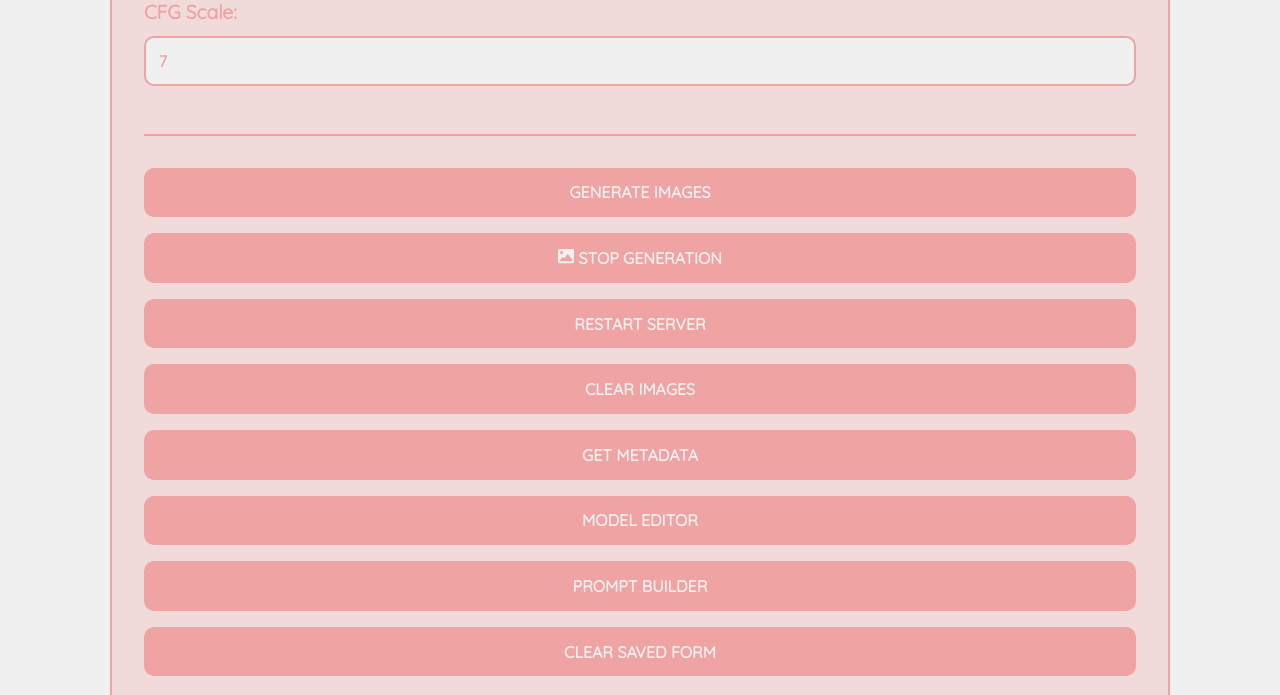
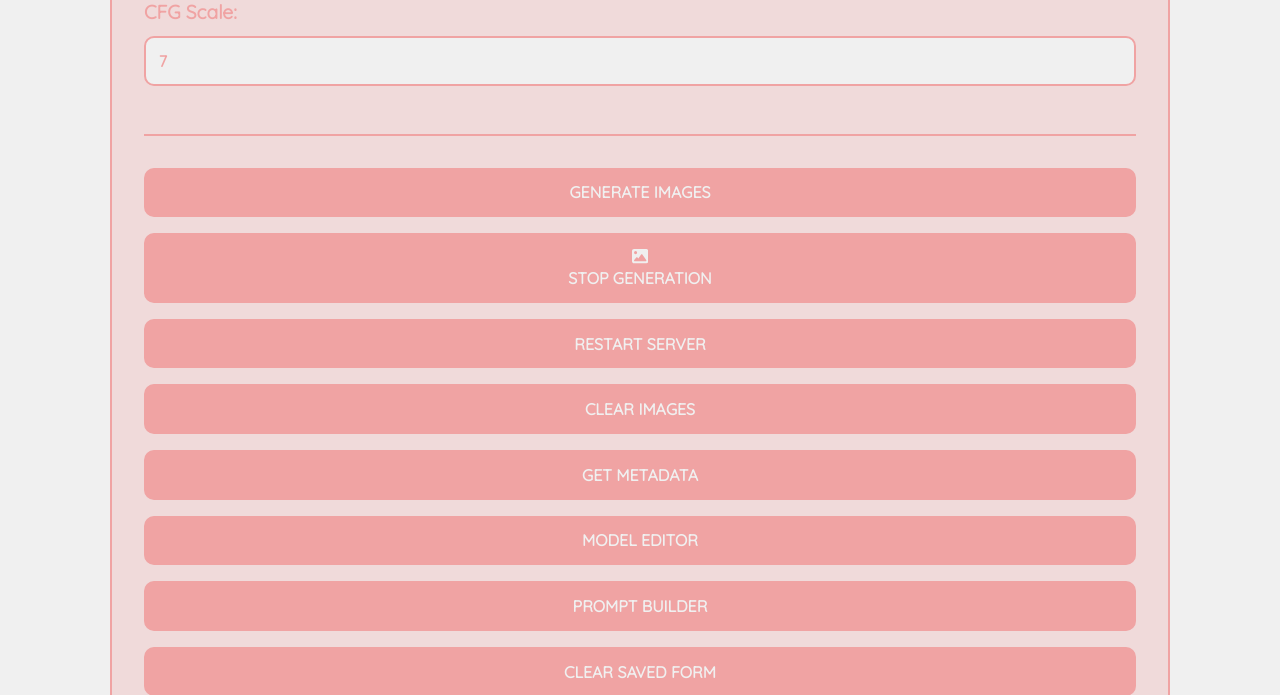
Before and after one commit to umittadelen/TextToImage, a Flask app: page / in a window 1280 px wide. Shown: the part 2247-2942 px from the top of the page. Run offline with Flask 3, Linux system fonts and the light colour scheme; some libraries are stand-ins or nearby versions.

Commit message:
Update index.html

```diff
--- a/templates/index.html
+++ b/templates/index.html
@@ -117,7 +117,7 @@
 
                     <div id="buttons">
                         <button type="submit">Generate Images</button>
-                        <button type="button" id="stopButton"><div class="ico"><svg xmlns="http://www.w3.org/2000/svg" viewBox="0 0 500 500" fill="currentColor"><path d="M0 96C0 60.7 28.7 32 64 32l384 0c35.3 0 64 28.7 64 64l0 320c0 35.3-28.7 64-64 64L64 480c-35.3 0-64-28.7-64-64L0 96zM323.8 202.5c-4.5-6.6-11.9-10.5-19.8-10.5s-15.4 3.9-19.8 10.5l-87 127.6L170.7 297c-4.6-5.7-11.5-9-18.7-9s-14.2 3.3-18.7 9l-64 80c-5.8 7.2-6.9 17.1-2.9 25.4s12.4 13.6 21.6 13.6l96 0 32 0 208 0c8.9 0 17.1-4.9 21.2-12.8s3.6-17.4-1.4-24.7l-120-176zM112 192a48 48 0 1 0 0-96 48 48 0 1 0 0 96z"/></svg> Stop Generation</button>
+                        <button type="button" id="stopButton"><div class="ico"><svg xmlns="http://www.w3.org/2000/svg" viewBox="0 0 500 500" fill="currentColor"><path d="M0 96C0 60.7 28.7 32 64 32l384 0c35.3 0 64 28.7 64 64l0 320c0 35.3-28.7 64-64 64L64 480c-35.3 0-64-28.7-64-64L0 96zM323.8 202.5c-4.5-6.6-11.9-10.5-19.8-10.5s-15.4 3.9-19.8 10.5l-87 127.6L170.7 297c-4.6-5.7-11.5-9-18.7-9s-14.2 3.3-18.7 9l-64 80c-5.8 7.2-6.9 17.1-2.9 25.4s12.4 13.6 21.6 13.6l96 0 32 0 208 0c8.9 0 17.1-4.9 21.2-12.8s3.6-17.4-1.4-24.7l-120-176zM112 192a48 48 0 1 0 0-96 48 48 0 1 0 0 96z"/></svg></div> Stop Generation</button>
                         <button type="button" id="restartButton">Restart Server</button>
                         <button type="button" id="clearButton">Clear Images</button>
                         <button type="button" id="metadataButton" onclick="window.open(`{{ url_for('metadata') }}`)">Get Metadata</button>
```
